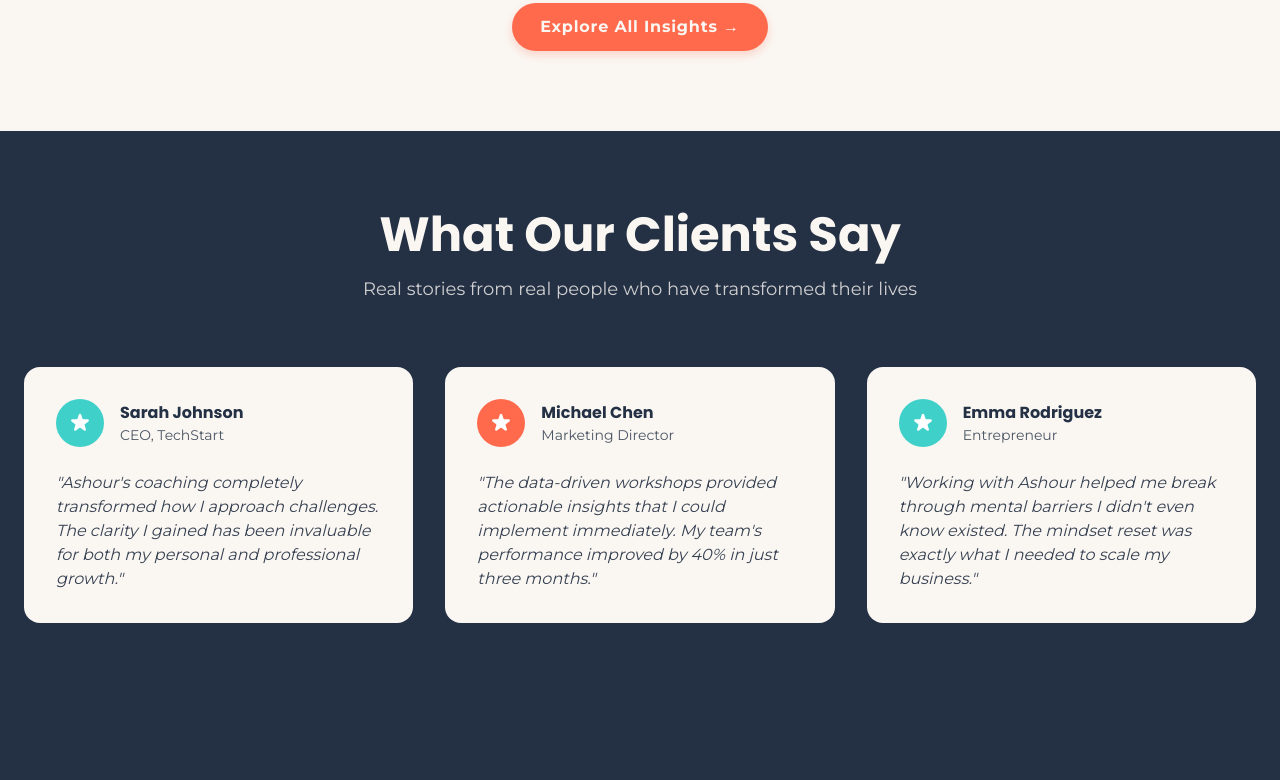
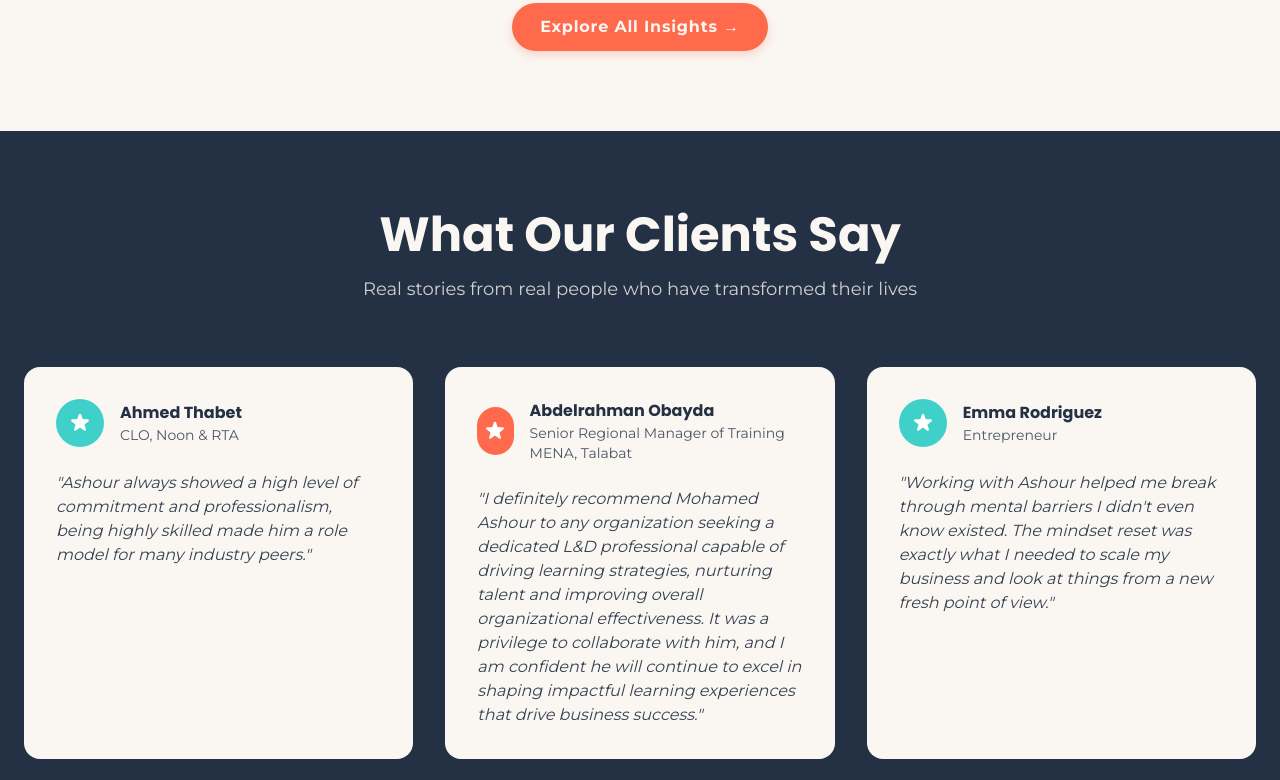
Before and after one commit to mohamedaaa010/ashourmindset.com, a plain HTML site: page index.html in a window 1280 px wide. Shown: the part 3689-4469 px from the top of the page. Drawn offline with nearby package versions, Linux system fonts and the light colour scheme.

Commit message:
Update index.html

```diff
--- a/index.html
+++ b/index.html
@@ -262,7 +262,7 @@
                     <h3 class="font-head font-bold text-xl text-navy mb-4">Expert Guidance</h3>
                     <ul class="space-y-2 text-gray-600">
                         <li class="flex items-start"><span class="text-coral mr-2">•</span>10+ years experience</li>
-                        <li class="flex items-start"><span class="text-coral mr-2">•</span>Certified methodologies</li>
+                        <li class="flex items-start"><span class="text-coral mr-2">•</span>Accredited methodologies</li>
                         <li class="flex items-start"><span class="text-coral mr-2">•</span>Continuous learning</li>
                     </ul>
                 </div>
@@ -314,7 +314,7 @@
                 <div>
                     <h2 class="font-head font-bold text-4xl md:text-5xl text-navy mb-6">Meet Ashour</h2>
                     <p class="text-lg text-gray-600 mb-6">With over a decade of experience in mindset coaching and performance optimization, Ashour has helped hundreds of individuals and organizations unlock their true potential.</p>
-                    <p class="text-gray-600 mb-8">His unique approach combines proven psychological principles with practical, actionable strategies that deliver measurable results.</p>
+                    <p class="text-gray-600 mb-8">His unique approach combines scientific psychological principles with practical, actionable strategies that deliver measurable results.</p>
                     <a href="about.html" class="btn-luxe">Learn More About Ashour →</a>
                 </div>
             </div>
@@ -396,11 +396,11 @@
                             </svg>
                         </div>
                         <div>
-                            <h4 class="font-head font-bold text-navy">Sarah Johnson</h4>
-                            <p class="text-gray-600 text-sm">CEO, TechStart</p>
+                            <h4 class="font-head font-bold text-navy">Ahmed Thabet</h4>
+                            <p class="text-gray-600 text-sm">CLO, Noon & RTA</p>
                         </div>
                     </div>
-                    <p class="text-gray-700 italic">"Ashour's coaching completely transformed how I approach challenges. The clarity I gained has been invaluable for both my personal and professional growth."</p>
+                    <p class="text-gray-700 italic">"Ashour always showed a high level of commitment and professionalism, being highly skilled made him a role model for many industry peers."</p>
                 </div>
 
                 <div class="bg-porcelain rounded-2xl p-8">
@@ -411,11 +411,11 @@
                             </svg>
                         </div>
                         <div>
-                            <h4 class="font-head font-bold text-navy">Michael Chen</h4>
-                            <p class="text-gray-600 text-sm">Marketing Director</p>
+                            <h4 class="font-head font-bold text-navy">Abdelrahman Obayda</h4>
+                            <p class="text-gray-600 text-sm">Senior Regional Manager of Training MENA, Talabat</p>
                         </div>
                     </div>
-                    <p class="text-gray-700 italic">"The data-driven workshops provided actionable insights that I could implement immediately. My team's performance improved by 40% in just three months."</p>
+                    <p class="text-gray-700 italic">"I definitely recommend Mohamed Ashour to any organization seeking a dedicated L&D professional capable of driving learning strategies, nurturing talent and improving overall organizational effectiveness. It was a privilege to collaborate with him, and I am confident he will continue to excel in shaping impactful learning experiences that drive business success."</p>
                 </div>
 
                 <div class="bg-porcelain rounded-2xl p-8">
@@ -430,7 +430,7 @@
                             <p class="text-gray-600 text-sm">Entrepreneur</p>
                         </div>
                     </div>
-                    <p class="text-gray-700 italic">"Working with Ashour helped me break through mental barriers I didn't even know existed. The mindset reset was exactly what I needed to scale my business."</p>
+                    <p class="text-gray-700 italic">"Working with Ashour helped me break through mental barriers I didn't even know existed. The mindset reset was exactly what I needed to scale my business and look at things from a new fresh point of view."</p>
                 </div>
             </div>
         </div>
```
